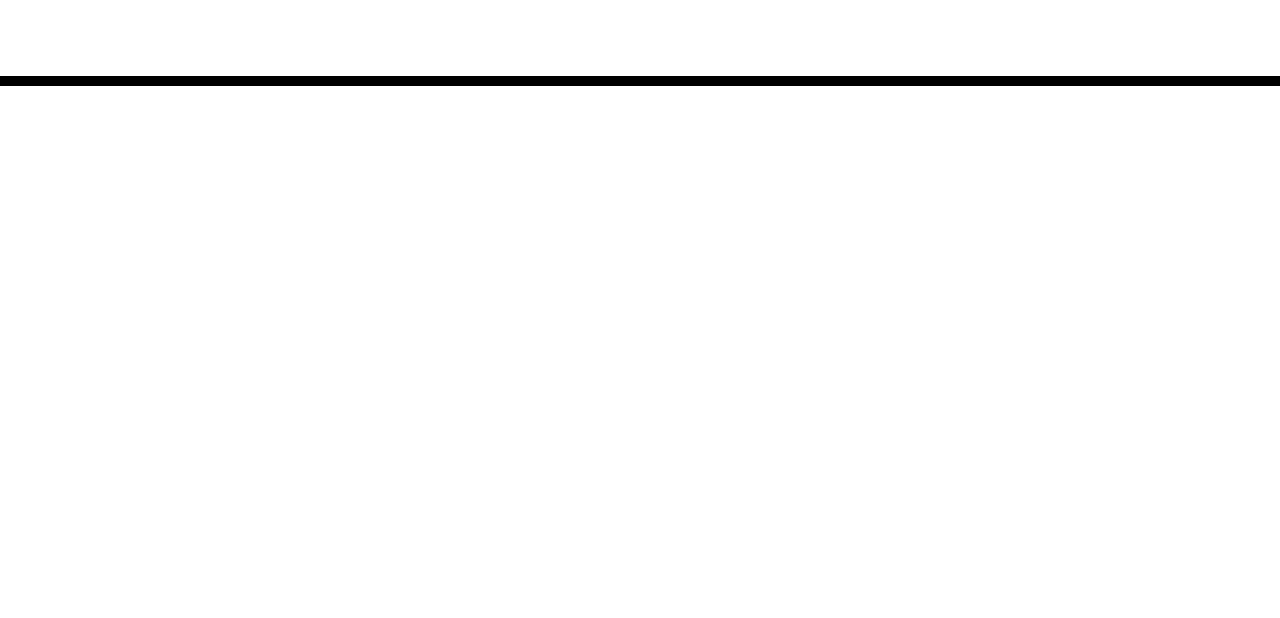
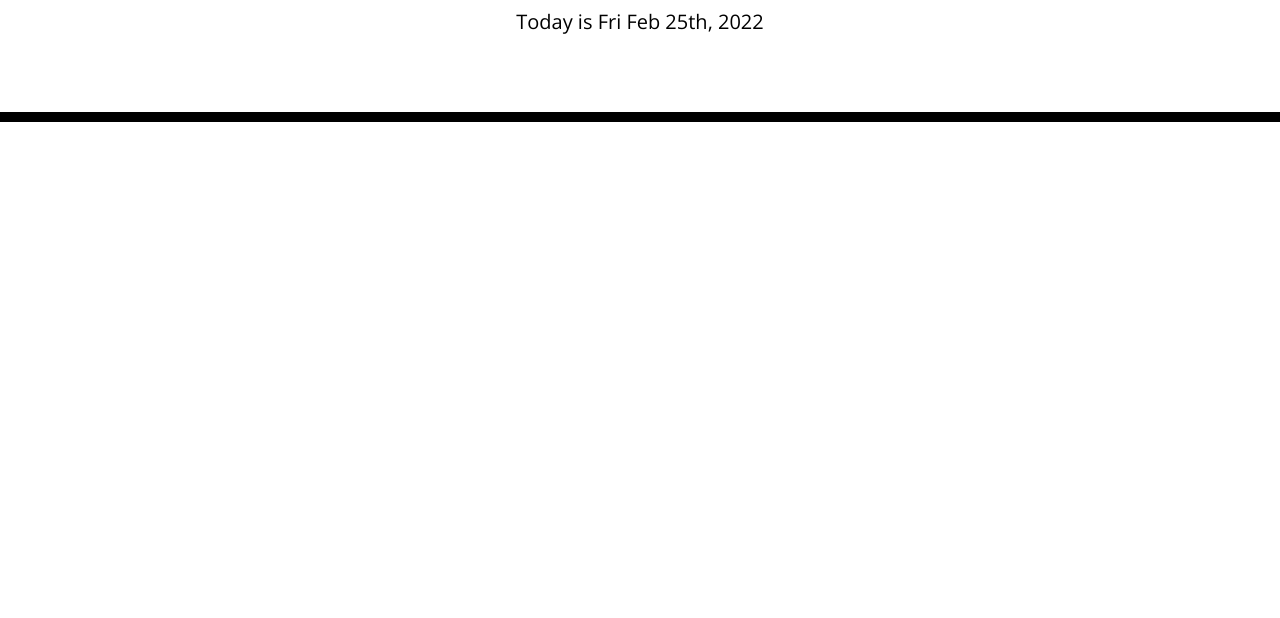
Before and after one commit to hsuzach/Day-Planner, a plain HTML site: page index.html in a window 1280 px wide. Shown: the part 182-800 px from the top of the page. Drawn offline with nearby package versions, Linux system fonts and the light colour scheme.

Commit message:
displays current date

```diff
--- a/index.html
+++ b/index.html
@@ -35,5 +35,6 @@
 
     <script src="https://code.jquery.com/jquery-3.4.1.min.js"></script>
     <script src="https://cdnjs.cloudflare.com/ajax/libs/moment.js/2.24.0/moment.min.js"></script>
+    <script src="./script.js"></script>
   </body>
 </html>
--- a/script.js
+++ b/script.js
@@ -0,0 +1,8 @@
+let currentDay = document.getElementById("currentDay")
+
+function displayDate(){
+  var today = moment().format('ddd MMM Do, YYYY')
+  currentDay.textContent = "Today is " + today
+}
+
+setInterval(displayDate,1000);
```
Also changed, not shown: 1 other file.
